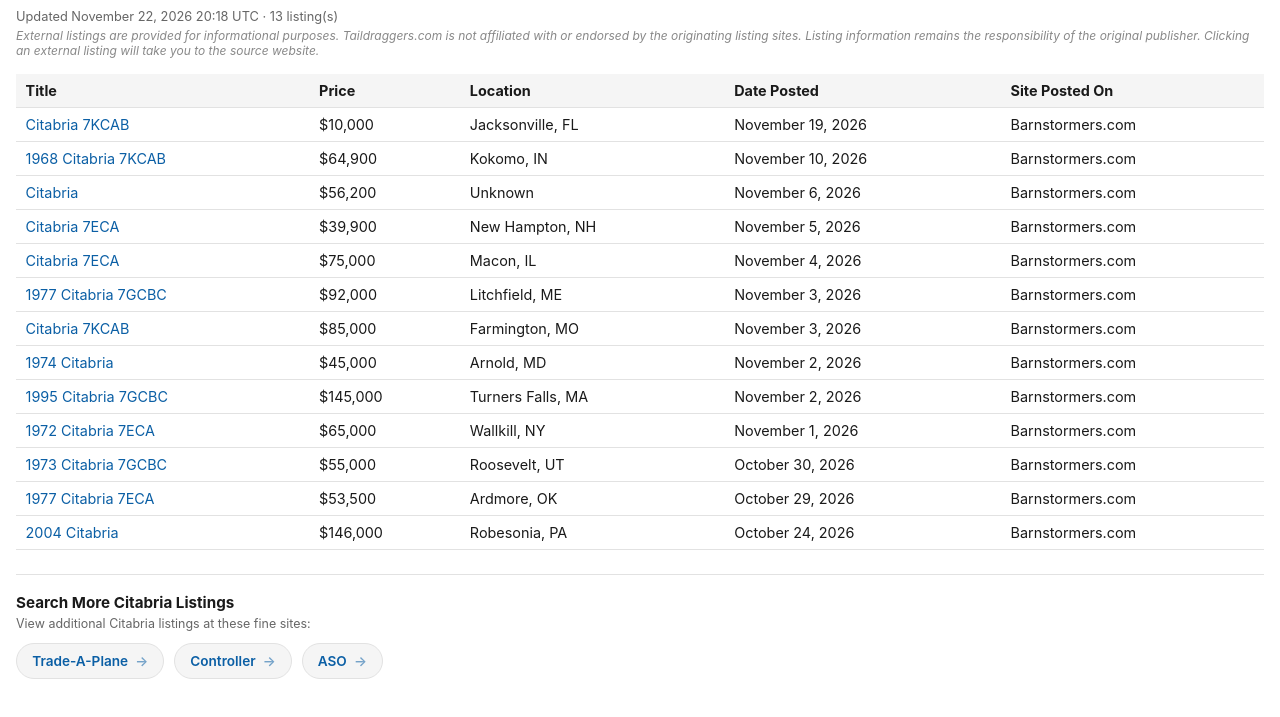
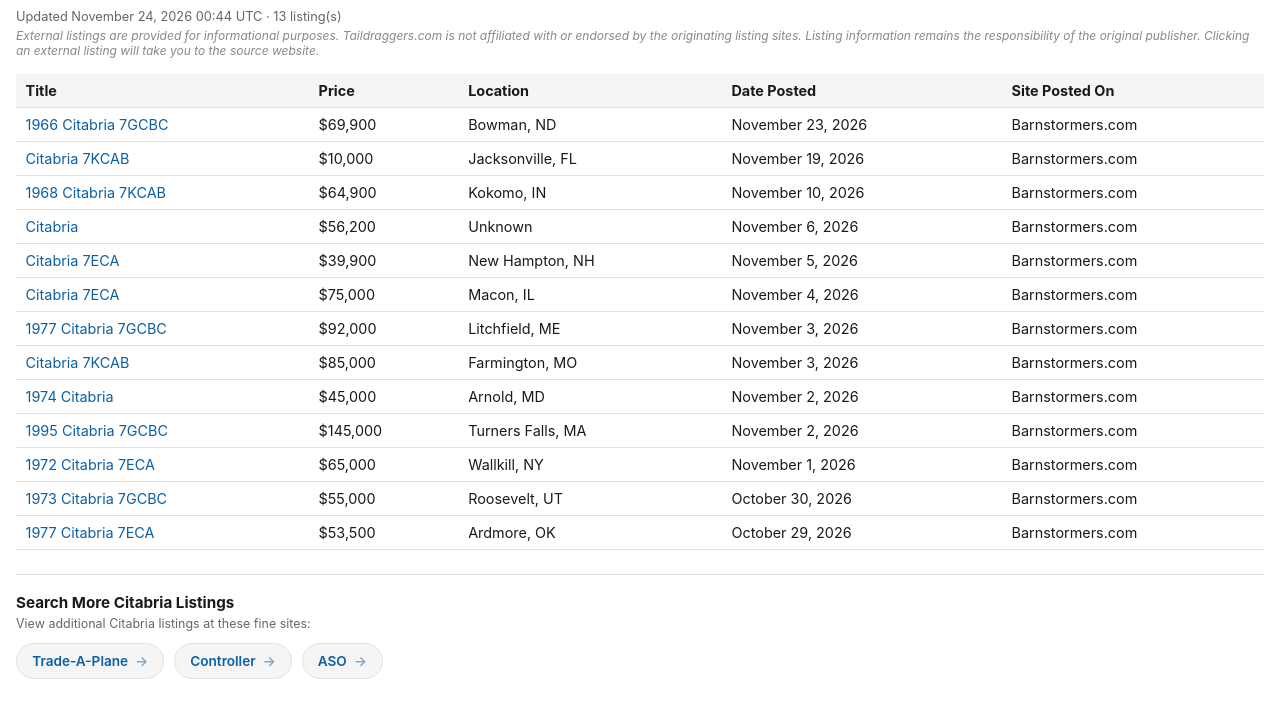
Before and after one commit to taildraggers/citabria-for-sale, a plain HTML site: page docs/index.html in a window 1280 px wide. Shown: the part 43-760 px from the top of the page. Drawn offline with Linux system fonts and the light colour scheme.

Commit message:
Update Citabria listings (2026-11-24)

```diff
--- a/docs/index.html
+++ b/docs/index.html
@@ -76,13 +76,14 @@
 </head>
 <body>
   <h1>Other Citabria Ads on the Web</h1>
-  <div class="updated">Updated November 22, 2026 20:18 UTC &middot; 13 listing(s)</div>
+  <div class="updated">Updated November 24, 2026 00:44 UTC &middot; 13 listing(s)</div>
   <div class="disclaimer">External listings are provided for informational purposes. Taildraggers.com is not affiliated with or endorsed by the originating listing sites. Listing information remains the responsibility of the original publisher. Clicking an external listing will take you to the source website.</div>
   <table>
     <thead>
       <tr><th>Title</th><th>Price</th><th>Location</th><th>Date Posted</th><th>Site Posted On</th></tr>
     </thead>
     <tbody>
+        <tr><td><a href="https://www.barnstormers.com/classified-2075356-1966-Citabria-7GCBC.html" target="_blank" rel="noopener noreferrer">1966 Citabria 7GCBC</a></td><td>$69,900</td><td>Bowman, ND</td><td>November 23, 2026</td><td>Barnstormers.com</td></tr>
         <tr><td><a href="https://www.barnstormers.com/classified-2079910-Citabria-7KCAB-Project.html" target="_blank" rel="noopener noreferrer">Citabria 7KCAB</a></td><td>$10,000</td><td>Jacksonville, FL</td><td>November 19, 2026</td><td>Barnstormers.com</td></tr>
         <tr><td><a href="https://www.barnstormers.com/classified-2082974-1968-Champion-7-KCAB-Citabria.html" target="_blank" rel="noopener noreferrer">1968 Citabria 7KCAB</a></td><td>$64,900</td><td>Kokomo, IN</td><td>November 10, 2026</td><td>Barnstormers.com</td></tr>
         <tr><td><a href="https://www.barnstormers.com/classified-2038723-0-SMOH-Citabria-on-Floats.html" target="_blank" rel="noopener noreferrer">Citabria</a></td><td>$56,200</td><td>Unknown</td><td>November 6, 2026</td><td>Barnstormers.com</td></tr>
@@ -95,7 +96,6 @@
         <tr><td><a href="https://www.barnstormers.com/classified-2056555-1972-Ballanca-Citabria-7ECA.html" target="_blank" rel="noopener noreferrer">1972 Citabria 7ECA</a></td><td>$65,000</td><td>Wallkill, NY</td><td>November 1, 2026</td><td>Barnstormers.com</td></tr>
         <tr><td><a href="https://www.barnstormers.com/classified-2023369-1973-Citabria-7GCBC.html" target="_blank" rel="noopener noreferrer">1973 Citabria 7GCBC</a></td><td>$55,000</td><td>Roosevelt, UT</td><td>October 30, 2026</td><td>Barnstormers.com</td></tr>
         <tr><td><a href="https://www.barnstormers.com/classified-2078233-1977-Bellanca-Citabria-7ECA.html" target="_blank" rel="noopener noreferrer">1977 Citabria 7ECA</a></td><td>$53,500</td><td>Ardmore, OK</td><td>October 29, 2026</td><td>Barnstormers.com</td></tr>
-        <tr><td><a href="https://www.barnstormers.com/classified-2074492-2004-Citabria.html" target="_blank" rel="noopener noreferrer">2004 Citabria</a></td><td>$146,000</td><td>Robesonia, PA</td><td>October 24, 2026</td><td>Barnstormers.com</td></tr>
     </tbody>
   </table>
   <div class="more-resources">
```
